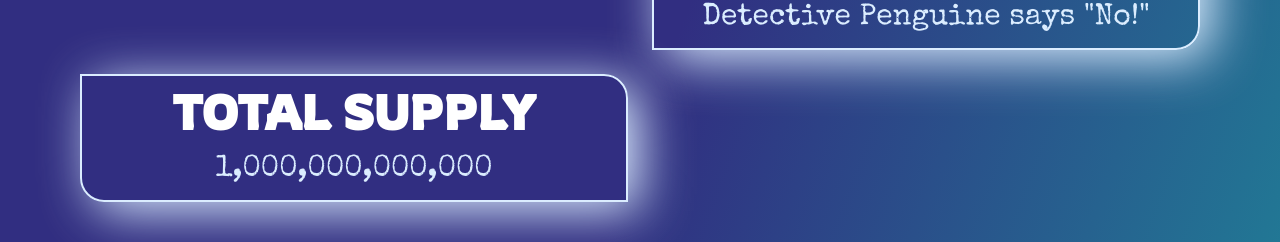
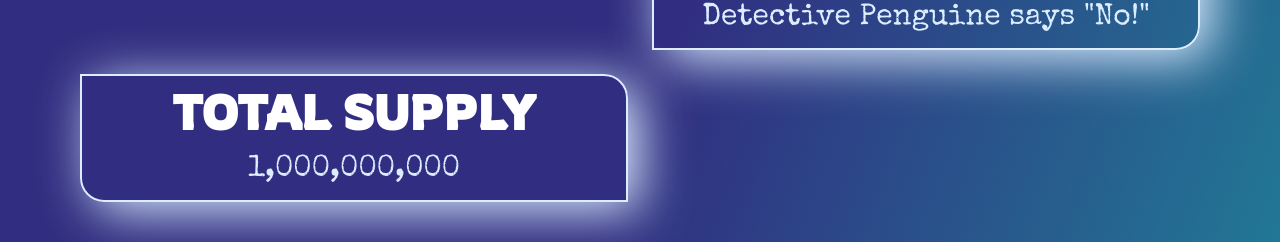
Before and after one commit to Ghravitee/web3-project, a Next.js app: page / in a window 1280 px wide. Shown: the part 1566-1808 px from the top of the page. Built offline with nearby package versions, Linux system fonts and the light colour scheme.

Commit message:
thirteenth commit

```diff
--- a/components/main/Tokenomics.tsx
+++ b/components/main/Tokenomics.tsx
@@ -52,7 +52,7 @@ const Tokenomics = () => {
            className="p-3 lg:col-start-1 lg:col-end-3 md:row-start-2 md:row-end-3 lg:row-start-3 lg:row-end-4 md:col-start-2 md:col-end-4 border-[2px] border-[#DBEDFF] rounded-tr-3xl rounded-bl-3xl box-shadow"
           >
             <h3 className="text-4xl lg:text-5xl text-white font-extrabold text-center mb-4">TOTAL SUPPLY</h3>
-            <p className="font1 text-[#DBEDFF] text-lg lg:text-3xl text-center">1,000,000,000,000</p>
+            <p className="font1 text-[#DBEDFF] text-lg lg:text-3xl text-center">1,000,000,000</p>
           </motion.div>
 
 
```
